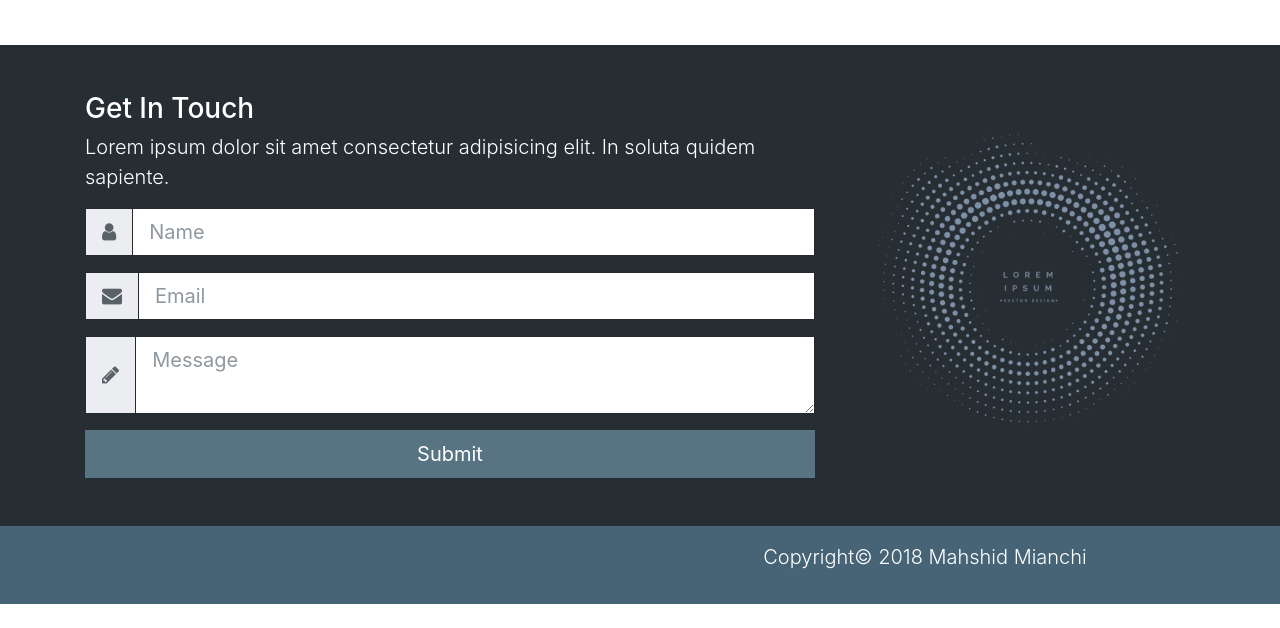
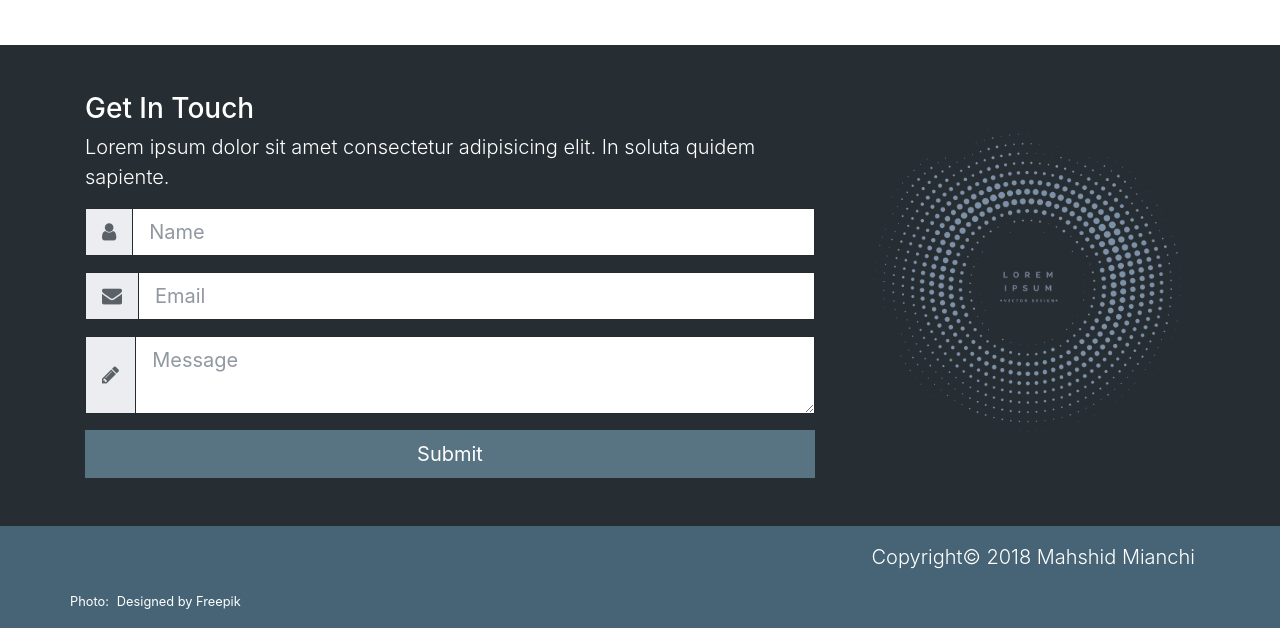
Before and after one commit to mmianchi/2nd-project, a website: page src/index.html in a window 1280 px wide. Shown: the part 2307-2935 px from the top of the page. Before the commit the page ends 2911 px from the top, so only its background shows below. Drawn offline with Linux system fonts and the light colour scheme.

Commit message:
added copyright

```diff
--- a/src/index.html
+++ b/src/index.html
@@ -322,8 +322,8 @@
     <!-- footer -->
     <footer id="mainfooter" class="py-3 bg-primary text-white">
       <div class="container">
-        <div class="row text-center">
-          <div class="col-md-6 ml-auto">
+        <div class="row text-right">
+          <div class="col-md-12 ml-auto">
             <p class="lead">
               Copyright&copy;
               <script>
@@ -331,12 +331,13 @@
               </script> Mahshid Mianchi
             </p>
           </div>
+          <div class="row text-right">
+            <div class="col-md-12 ml-auto">
+              <span>Photo:<a class="pl-2" href="https://www.freepik.com/free-vector/circular-halftone-dots-vector-background_1725109.htm">Designed by Freepik</a></span>
+            </div>
         </div>
       </div>
     </footer>
-
-
-<!-- <photo:<a href="https://www.freepik.com/free-vector/circular-halftone-dots-vector-background_1725109.htm">Designed by Freepik</a> -->
 
   <script src="js/jquery.min.js"></script>
   <script src="js/popper.min.js"></script>
--- a/src/scss/style.scss
+++ b/src/scss/style.scss
@@ -63,5 +63,10 @@ body {
   background: url('../img/10116.jpg');
   opacity:0.9;
   color: white;
-
 }
+#mainfooter {
+  a,span {
+    color:white;
+    font-size: 0.8rem;
+  }
+}
```
Also changed, not shown: src/css/style.css.
